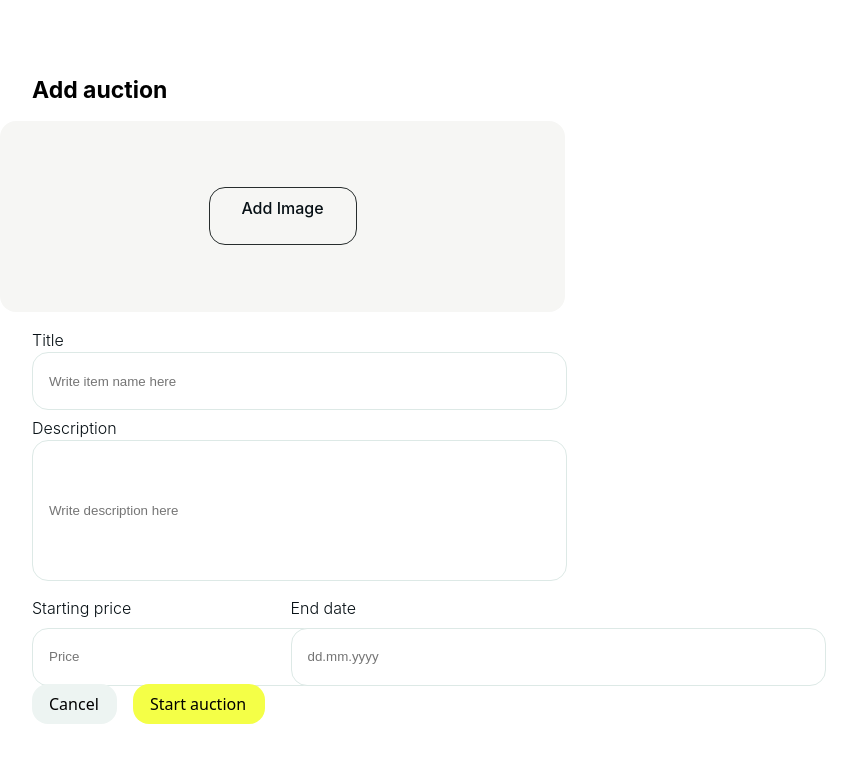
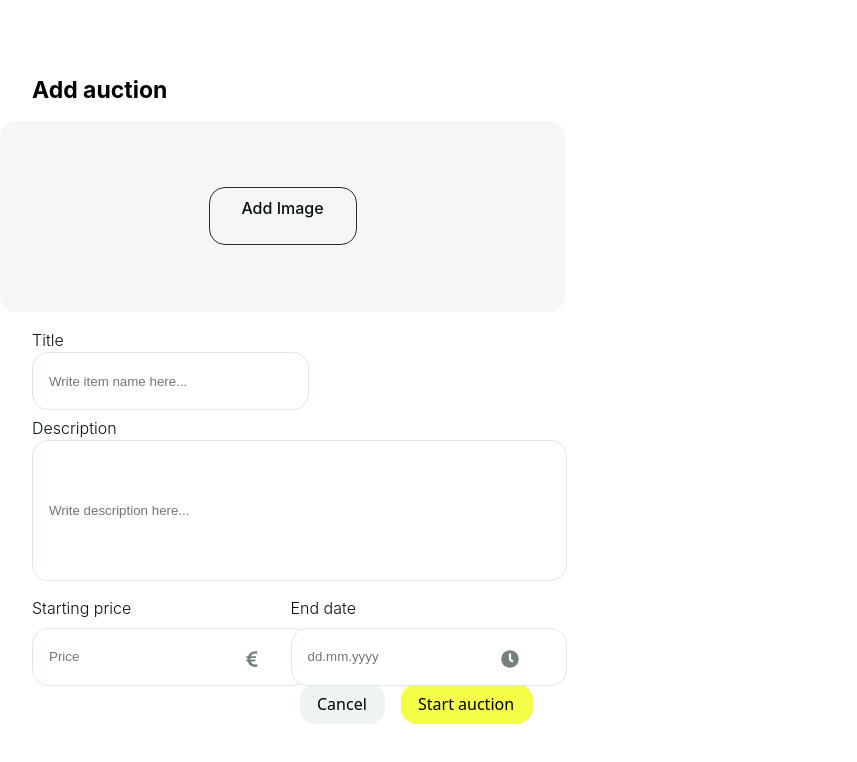
Before and after one commit to AndjelaShida/AuctionBay-Frontend, a React (Vite) app: page /addauction in a window 1280 px wide. Shown: the top 762 px of the page, without its empty margins (0-857 px from the left). Built offline with nearby package versions, Linux system fonts and the light colour scheme.

Commit message:
add auction

```diff
--- a/src/profileSetting/addAuctions/addAuctions.style.ts
+++ b/src/profileSetting/addAuctions/addAuctions.style.ts
@@ -1,62 +1,59 @@
 import styled from "styled-components";
 
-export const Wrapper = styled.div  `
+export const Wrapper = styled.div`
   display: flex;
   flex-direction: column;
-justify-conten: center ;
-align-items: center ;
+  justify-conten: center;
+  align-items: center;
   width: 533px;
   height: 647px;
   border-radius: 16px;
   padding: 16px;
   gap: 16px;
-background-color: #FFFFFF ;
+  background-color: #ffffff;
 `;
 
-export const Header = styled.div  `
+export const Header = styled.div`
   display: flex;
-flex-direction: column ;
+  flex-direction: column;
   width: 501px;
   height: 28px;
   gap: 16px;
-
-
 `;
 
-export const HeaderText = styled.div  `
+export const HeaderText = styled.div`
   width: 501px;
   height: 28px;
   font-weight: 700;
   font-family: "Inter", sans-serif;
   font-style: bold;
   font-size: 23px;
-line-height: 120% ;
-color: #000000 ;
+  line-height: 120%;
+  color: #000000;
 `;
 
-export const Picture = styled.div  `
+export const Picture = styled.div`
   width: 501px;
   height: 168px;
   display: flex;
-justify-content: center ;
-align-items: center ;
+  justify-content: center;
+  align-items: center;
   border-radius: 16px;
   padding: 32px;
   gap: 8px;
-background-color: #F6F6F4 ;
-
+  background-color: #f6f6f4;
 `;
 
-export const PictureButton = styled.div  `
+export const PictureButton = styled.div`
   width: 114px;
   height: 40px;
   min-height: 40px;
   display: flex;
   flex-direction: column;
-justify-conten: center ;
-align-items: center ;
+  justify-conten: center;
+  align-items: center;
   border-radius: 16px;
-border: 1px solid #272D2D ;
+  border: 1px solid #272d2d;
   padding: 8px 16px;
   gap: 8px;
 
@@ -64,22 +61,21 @@ font-weight: 500;
   font-family: "Inter", sans-serif;
   font-style: medium;
   font-size: 16px;
-line-height: 24px ;
-color: #071015 ;
-
+  line-height: 24px;
+  color: #071015;
 `;
 
-export const Inner = styled.div  ` /*cela forma*/
+export const Inner = styled.div`
+  /*cela forma*/
   display: flex;
   flex-direction: column;
   width: 501px;
   height: 331px;
   gap: 16px;
-
 `;
 
-
-export const Inputs = styled.div  ` /*deo bez placeholdera*/
+export const Inputs = styled.div`
+  /*deo bez placeholdera*/
   display: flex;
   flex-direction: column;
   width: 501px;
@@ -90,56 +86,54 @@ font-weight: 300;
   font-family: "Inter", sans-serif;
   font-style: light;
   font-size: 16px;
-line-height: 24px ;
-color: #071015 ;
-
+  line-height: 24px;
+  color: #071015;
 `;
 
-export const InputGroup = styled.div  ` /*ceo deo sa titlom*/
+export const InputGroup = styled.div`
+  /*ceo deo sa titlom*/
   width: 501px;
   height: 331px;
   gap: 16px;
-
 
   font-weight: 300;
   font-family: "Inter", sans-serif;
   font-style: light;
   font-size: 16px;
-line-height: 24px ;
-color: #071015 ;
-
-
-
-
+  line-height: 24px;
+  color: #071015;
 `;
 
-export const Input = styled.input  ` /* okvir oko placeholdera*/
+export const Input = styled.input`
+  /* okvir oko placeholdera*/
   display: flex;
   flex-direction: column;
-width: 501px;
+  width: 242.5px;
   height: 40px;
   min-height: 40px;
   border-radius: 16px;
-border: 1px solid #DDE9E6 ;
+  border: 1px solid #dde9e6;
   gap: 16px;
   padding: 8px 16px;
-background-color: #FFFFFF ;
+  background-color: #ffffff;
 `;
 
-export const InputDescription = styled.input  ` /* okvir oko placeholdera*/
+export const InputDescription = styled.input`
+  /* okvir oko placeholdera*/
   display: flex;
   flex-direction: column;
   width: 501px;
   height: 123px;
   min-height: 40px;
   border-radius: 16px;
-border: 1px solid #DDE9E6 ;
+  border: 1px solid #dde9e6;
   gap: 16px;
   padding: 8px 16px;
-background-color: #FFFFFF ;
+  background-color: #ffffff;
 `;
 
-export const BottomInner = styled.div  `
+export const BottomInner = styled.div`
+  /*container */
   display: flex;
   flex-direction: row;
   width: 501px;
@@ -147,7 +141,8 @@ height: 72px;
   gap: 16px;
 `;
 
-export const InputLeft = styled.div  ` /*input for starting price*/
+export const InputLeft = styled.div`
+  /*input for starting price*/
   display: flex;
   flex-direction: row;
   width: 242.5px;
@@ -155,22 +150,25 @@ height: 72px;
   gap: 8px;
 `;
 
-export const InputGroupBottom= styled.div  `
+export const InputGroupBottom = styled.div`
   display: flex;
   flex-direction: column;
   width: 242.5px;
   height: 72px;
   gap: 8px;
+  position: relative;
+  width: 100%;
 
   font-weight: 300;
   font-family: "Inter", sans-serif;
   font-style: light;
   font-size: 16px;
-line-height: 24px ;
-color: #071015 ;
+  line-height: 24px;
+  color: #071015;
 `;
 
-export const InputRight = styled.div  ` /*input for end date*/
+export const InputRight = styled.div`
+  /*input for end date*/
   display: flex;
   flex-direction: row;
   width: 242.5px;
@@ -178,35 +176,49 @@ height: 72px;
   gap: 8px;
 `;
 
-export const BottomBar = styled.div  `
+export const BottomBar = styled.div`
   width: 501px;
   height: 40px;
   gap: 16px;
+
   display: flex;
-flex-direction: row ;
+  flex-direction: row;
+  justify-content: flex-end;
 `;
 
-export const ButtonCancel = styled.button  `
+export const ButtonCancel = styled.button`
   width: 85px;
   height: 40px;
   min-height: 40px;
   border-radius: 16px;
-background-color: #EDF4F2 ;
+  background-color: #edf4f2;
   gap: 8px;
   display: flex;
-flex-direction: row ;
+  flex-direction: row;
   padding: 8px 16px;
 `;
 
-
-export const SubmitButton = styled.button  `
+export const SubmitButton = styled.button`
   width: 132px;
   height: 40px;
   min-height: 40px;
   border-radius: 16px;
-background-color: #F4FF47 ;
+  background-color: #f4ff47;
   gap: 8px;
   display: flex;
-flex-direction: row ;
+  flex-direction: row;
   padding: 8px 16px;
 `;
+
+export const IconInput = styled.div`
+  width: 16px;
+  height: 20px;
+  padding: 4px;
+  gap: 8px;
+  position: absolute;
+  right: 12px;
+  top: 70%;
+  cursor: pointer;
+  color: #74817F;
+  font-size: 18px;
+`;
--- a/src/profileSetting/addAuctions/addAuctions.tsx
+++ b/src/profileSetting/addAuctions/addAuctions.tsx
@@ -5,6 +5,7 @@ import {
   ButtonCancel,
   Header,
   HeaderText,
+  IconInput,
   Inner,
   Input,
   InputDescription,
@@ -18,6 +19,8 @@ import {
   SubmitButton,
   Wrapper,
 } from "./addAuctions.style";
+import { FaClock, FaEuroSign } from "react-icons/fa";
+
 
 const AddAuctions: React.FC = () => {
 
@@ -36,30 +39,39 @@ const AddAuctions: React.FC = () => {
         <Inputs>
         <InputGroup>
         <label htmlFor="title">Title</label>
-        <Input id="title" type="text" placeholder="Write item name here"></Input>
+        <Input id="title" type="text" placeholder="Write item name here..."></Input>
         </InputGroup>
         </Inputs>
 
         <Inputs>
         <InputGroup>
          <label htmlFor="description">Description</label>
-        <InputDescription id="description" type="text" placeholder="Write description here"></InputDescription>
+        <InputDescription id="description" type="text" placeholder="Write description here..."></InputDescription>
         </InputGroup>
         </Inputs>
         </Inner>
 
         <BottomInner>
+
         <InputLeft>
         <InputGroupBottom>
         <label htmlFor="startingPrice">Starting price</label>
         <Input id="startingPrice" type="text" placeholder="Price"></Input>
+        <IconInput>
+            <FaEuroSign></FaEuroSign>
+            </IconInput>
+
+
         </InputGroupBottom>
         </InputLeft>
 
-             <InputRight>
+        <InputRight>
         <InputGroupBottom>
         <label htmlFor="endDate">End date</label>
         <Input id="endDate" type="text" placeholder="dd.mm.yyyy"></Input>
+        <IconInput>
+            <FaClock></FaClock>
+            </IconInput>
         </InputGroupBottom>
         </InputRight>
         </BottomInner>
```
Lines whose indentation alone changed are shown as unchanged.
